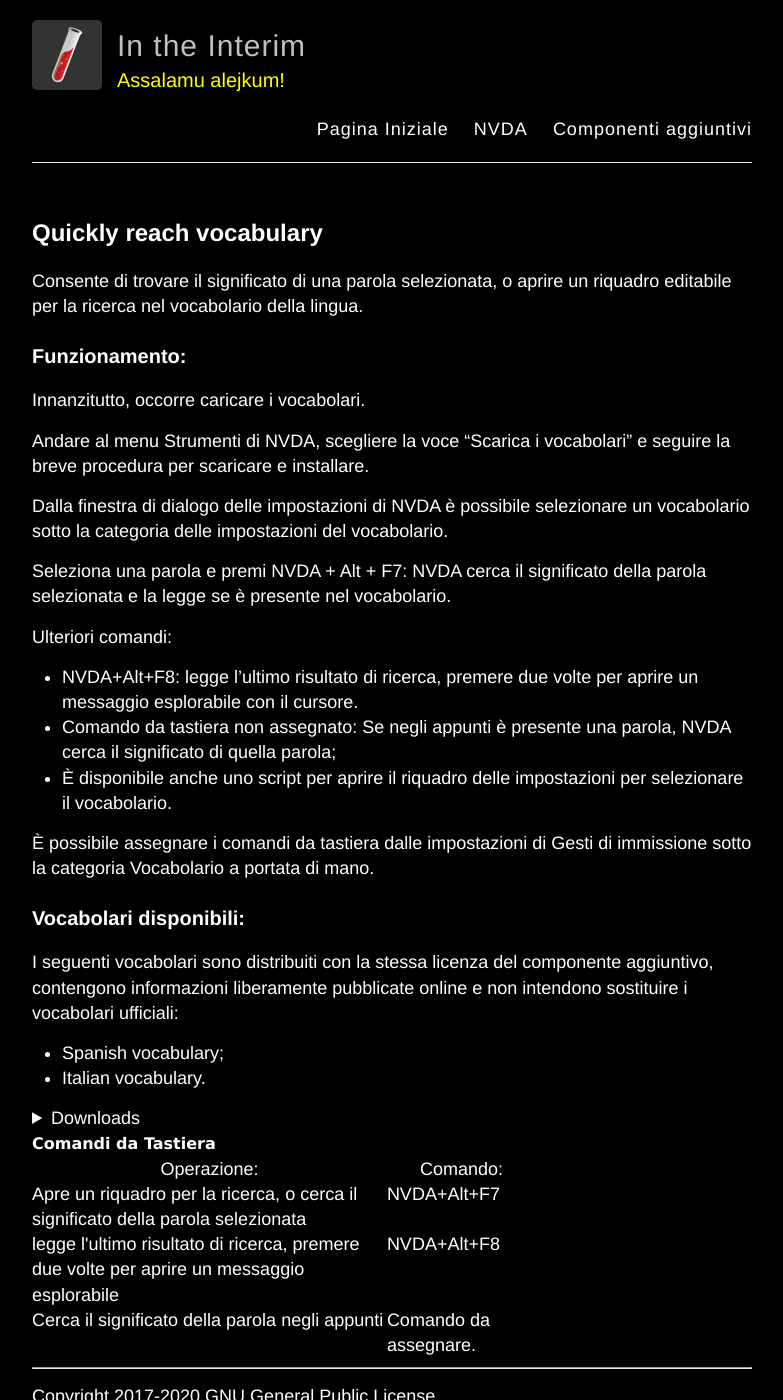
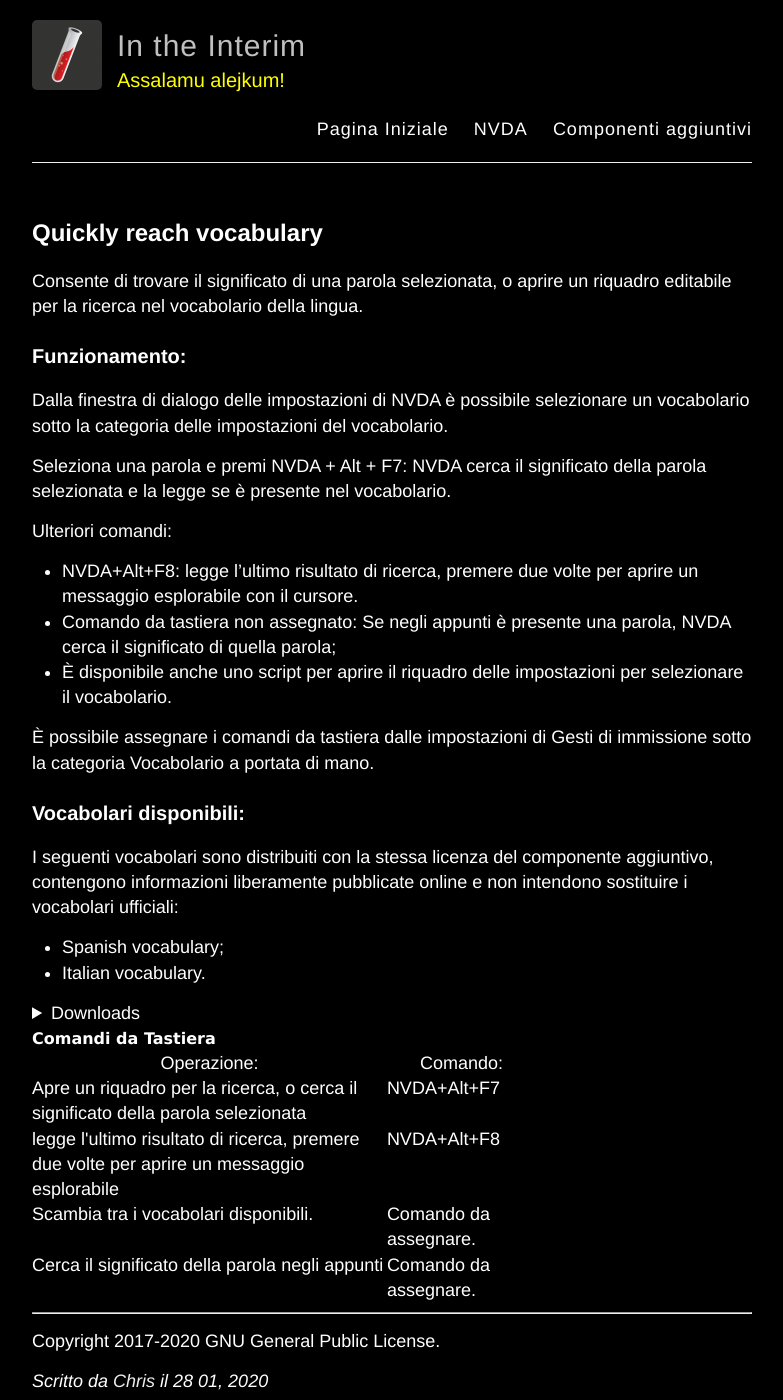
Before and after one commit to Christianlm/Christianlm.github.io, a Jekyll site: the page built from _posts/2020-1-28-qrVocabulary.md, in a window 1280 px wide and 1400 px high. Shown: the whole window, without its empty margins (248-1031 px from the left). Built offline with Jekyll 4.4.1, drawn with Linux system fonts in a browser that asks for light colours.

```diff
--- a/_posts/2020-1-28-qrVocabulary.md
+++ b/_posts/2020-1-28-qrVocabulary.md
@@ -6,10 +6,6 @@
 Consente di trovare il significato di una parola selezionata, o aprire un riquadro editabile per la ricerca nel vocabolario della lingua.
 
 ### Funzionamento: ###
-
-Innanzitutto, occorre caricare  i vocabolari.
-
-Andare al  menu Strumenti di NVDA, scegliere la voce  "Scarica i vocabolari" e seguire la breve procedura per scaricare e installare.
 
 Dalla finestra di dialogo delle impostazioni di NVDA è possibile selezionare un vocabolario sotto la categoria delle impostazioni del vocabolario.
 
@@ -54,6 +51,9 @@
 <tr><td>legge l'ultimo risultato di ricerca, premere due volte per aprire un messaggio esplorabile</td>
 <td>NVDA+Alt+F8</td></tr>
 <tr>
+<td>Scambia tra i vocabolari disponibili.</td>
+<td>Comando da assegnare.</td></tr>
+<tr>
 <td>Cerca il significato della  parola negli appunti</td>
 <td>Comando da assegnare.</td>
 </tr></table></div>
```
Also changed, not shown: other parts of _posts/2020-1-28-qrVocabulary.md (+1 -0 lines).
